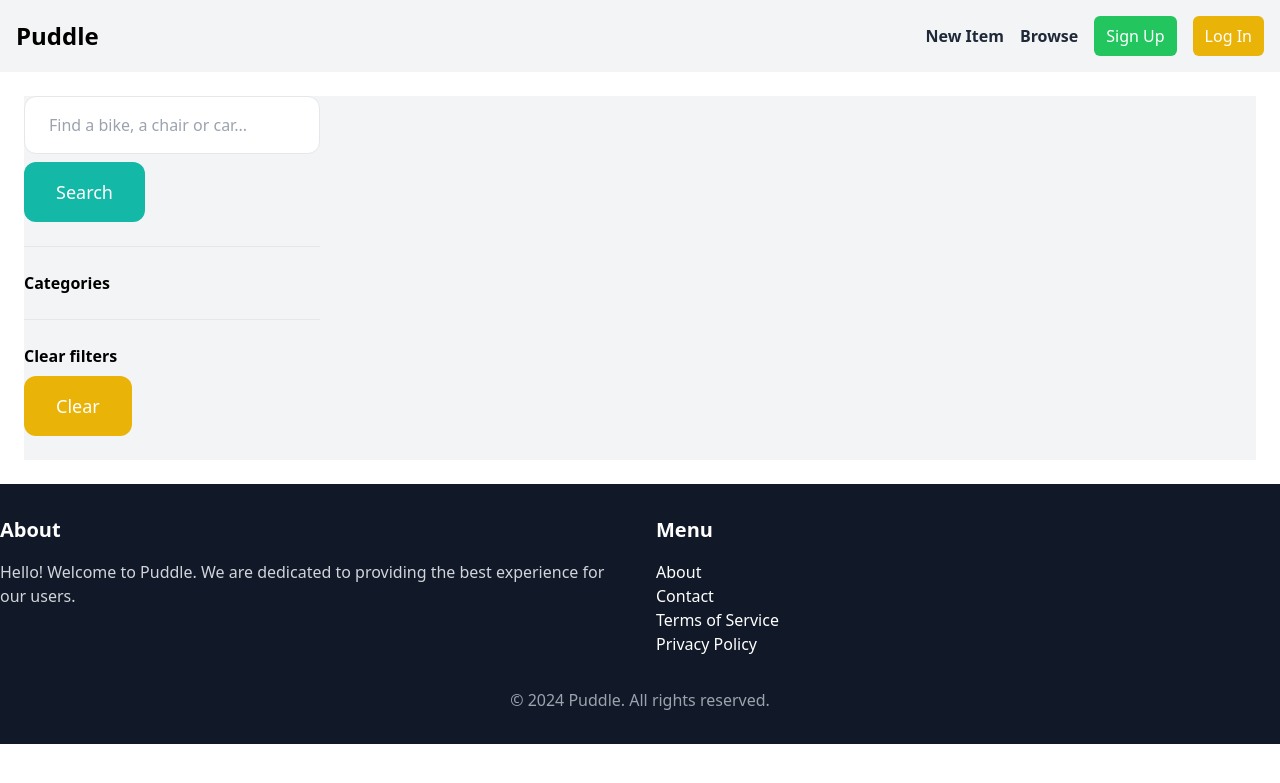
After one commit to Faysal-MD/Django-Online-Marketplace, a Django app: page /items/ in a window 1280 px wide. The commit adds this page. Shown: the top 783 px of the page. Run offline with Django 5.2, Linux system fonts and the light colour scheme; data that the repository does not hold is empty; some libraries are stand-ins or nearby versions.

Commit message:
Searching added

```diff
--- a/puddle/core/templates/core/base.html
+++ b/puddle/core/templates/core/base.html
@@ -12,7 +12,7 @@
         <a href="#" class="text-2xl font-bold">Puddle</a>
         <div class="flex space-x-4 items-center">
           <a href="{% url 'item:new' %}" class="text-gray-800 hover:text-gray-600 font-bold">New Item</a>
-          <a href="#" class="text-gray-800 hover:text-gray-600 font-bold">Browse</a>
+          <a href="{% url 'item:items' %}" class="text-gray-800 hover:text-gray-600 font-bold">Browse</a>
 
           {% if request.user.is_authenticated %}
             <a
--- /dev/null
+++ b/puddle/item/templates/item/items.html
@@ -0,0 +1,52 @@
+{% extends "core/base.html" %}
+
+{% block title %}Items{% endblock %}
+
+{% block content %}
+    <div class="pb-6 grid grid-cols-4 gap-4 bg-gray-100">
+        <div class="col-span-1">
+            <form method="get" action="{% url 'item:items' %}">
+                <input name="query" class="w-full py-4 px-6 border rounded-xl" type="text" value="{{ query }}" placeholder="Find a bike, a chair or car...">
+
+                <button class="mt-2 py-4 px-8 text-lg bg-teal-500 text-white rounded-xl">Search</button>
+            </form>
+
+            <hr class="my-6">
+
+            <p class="font-semibold">Categories</p>
+
+            <ul>
+                {% for category in categories %}
+                    <li class="py-2 px-2 rounded-xl{% if category.id == category_id %} bg-gray-200{% endif %}">
+                        <a href="{% url 'item:items' %}?query={{ query }}&category={{ category.id }}">{{ category.name }}</a>
+                    </li>
+                {% endfor %}
+            </ul>
+
+            <hr class="my-6">
+
+            <p class="font-semibold">Clear filters</p>
+
+            <ul>
+                <li><a href="{% url 'item:items' %}" class="mt-2 py-4 px-8 inline-block bg-yellow-500 text-lg rounded-xl text-white">Clear</a>
+        </div>
+
+        <div class="col-span-3">
+            <div class="grid grid-cols-1 md:grid-cols-2 lg:grid-cols-3 gap-6">
+                {% for item in items %}
+                    <div class="bg-white rounded-xl shadow-md overflow-hidden hover:shadow-lg transition-shadow duration-300">
+                        <a href="{% url 'item:detail' item.id %}">
+                            <div class="h-48 w-full">
+                                <img src="{{ item.image.url }}" class="w-full h-full object-cover">
+                            </div>
+                            <div class="p-6">
+                                <h2 class="text-xl font-semibold">{{ item.name }}</h2>
+                                <p class="text-gray-500 mt-2">Price: {{ item.price }}</p>
+                            </div>
+                        </a>
+                    </div>
+                {% endfor %}
+            </div>
+        </div>
+    </div>
+{% endblock %}
--- a/puddle/item/urls.py
+++ b/puddle/item/urls.py
@@ -4,6 +4,7 @@ from . import views
 app_name = 'item'
 
 urlpatterns = [
+    path('', views.items, name='items'),
     path('<int:pk>/', views.detail, name='detail'),
     path('new/', views.new, name='new'),
     path('<int:pk>/delete/', views.delete, name='delete'),
--- a/puddle/item/views.py
+++ b/puddle/item/views.py
@@ -1,8 +1,28 @@
 from django.shortcuts import get_object_or_404, redirect, render
-from .models import Item
+from .models import Category, Item
 from django.contrib.auth.decorators import login_required
 from .forms import EditItemForm, NewItemForm
+from django.db.models import Q
 
+
+def items(request):
+    query = request.GET.get('query', '')
+    category_id = request.GET.get('category', 0)
+    categories = Category.objects.all()
+    items = Item.objects.filter(is_sold=False)
+
+    if category_id:
+        items = items.filter(category_id=category_id)
+
+    if query:
+        items = items.filter(Q(name__icontains=query) | Q(description__icontains=query))
+
+    return render(request, 'item/items.html', {
+        'items': items,
+        'query': query,
+        'categories': categories,
+        'category_id': int(category_id )
+    })
 
 def detail(request, pk):
     item = get_object_or_404(Item, pk=pk)
```
